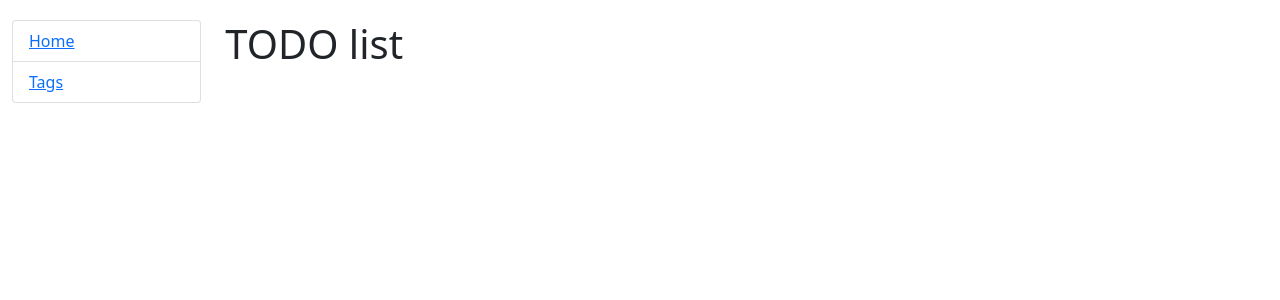
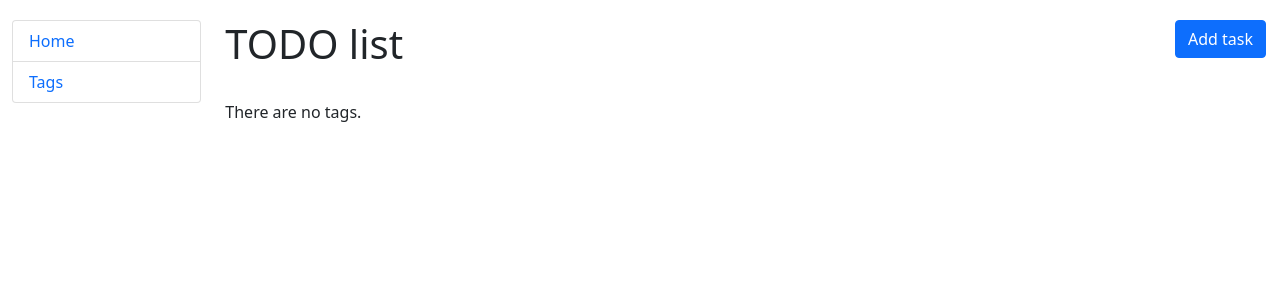
Before and after one commit to KolBohdan/todo-list-site, a Django app: page / in a window 1280 px wide. Shown: the top 300 px of the page. Run offline with Django 4.2, Linux system fonts and the light colour scheme; data that the repository does not hold is empty.

Commit message:
Implement CRUD for the Task model, add complete task feature

```diff
--- a/templates/includes/sidebar.html
+++ b/templates/includes/sidebar.html
@@ -1,4 +1,4 @@
 <ul class="sidebar-nav list-group">
-  <li class="list-group-item"><a href="{% url 'todo:index' %}">Home</a></li>
-  <li class="list-group-item"><a href="{% url 'todo:tag-list' %}">Tags</a></li>
+  <li class="list-group-item"><a style="text-decoration: none" href="{% url 'todo:task-list' %}">Home</a></li>
+  <li class="list-group-item"><a style="text-decoration: none" href="{% url 'todo:tag-list' %}">Tags</a></li>
 </ul>
--- a/templates/todo/index.html
+++ /dev/null
@@ -1,5 +0,0 @@
-{% extends "base.html" %}
-
-{% block content %}
-  <h1>TODO list</h1>
-{% endblock %}
--- /dev/null
+++ b/templates/todo/task_list.html
@@ -0,0 +1,44 @@
+{% extends "base.html" %}
+
+{% block content %}
+  <h1>
+    TODO list
+    <a href="{% url 'todo:task-create' %}" class="btn btn-primary link-to-page">
+      Add task
+    </a>
+  </h1>
+  <br>
+  {% if task_list %}
+    {% for task in task_list %}
+      <h5>
+        <strong>
+          {{ task.content }}
+        </strong>
+        {% if task.is_done %}
+          <strong style="color: green"> Done</strong>
+          <a class="btn btn-secondary link-to-page" href="{% url 'todo:task-complete' task.id %}">Undo</a>
+        {% else %}
+          <strong style="color: red"> Not done</strong>
+          <a class="btn btn-success link-to-page" href="{% url 'todo:task-complete' task.id %}">Complete</a>
+        {% endif %}
+      </h5>
+      <p>Created: {{ task.created_at }}
+        {% if task.deadline %}
+          Deadline: {{ task.deadline }}
+        {% endif %}
+      </p>
+      <h5 style="color: grey">
+        Tags:
+        {% for tag in task.tags.all %}
+          {{ tag.name }}
+        {% endfor %}
+        <a href="{% url 'todo:task-update' pk=task.id %}" class="primary" style="text-decoration: none">Update</a>
+        <a href="{% url 'todo:task-delete' pk=task.id %}" class="primary" style="text-decoration: none">Delete</a>
+      </h5>
+      <hr>
+    {% endfor %}
+
+  {% else %}
+      <p>There are no tags.</p>
+  {% endif %}
+{% endblock %}
--- a/todo/models.py
+++ b/todo/models.py
@@ -4,11 +4,14 @@ from django.db import models
 class Tag(models.Model):
     name = models.CharField(max_length=255, unique=True)
 
+    def __str__(self) -> str:
+        return self.name
+
 
 class Task(models.Model):
     content = models.TextField()
     created_at = models.DateTimeField(auto_now_add=True)
-    deadline = models.DateTimeField()
+    deadline = models.DateTimeField(blank=True, null=True)
     is_done = models.BooleanField(default=False)
     tags = models.ManyToManyField(
         to=Tag,
--- a/todo/urls.py
+++ b/todo/urls.py
@@ -1,15 +1,23 @@
 from django.urls import path
 from .views import (
-    index,
     TagListView,
     TagCreateView,
     TagUpdateView,
     TagDeleteView,
+    TaskListView,
+    TaskCreateView,
+    TaskUpdateView,
+    TaskDeleteView,
+    complete_task,
 )
 
 
 urlpatterns = [
-    path("", index, name="index"),
+    path("", TaskListView.as_view(), name="task-list"),
+    path("tasks/create/", TaskCreateView.as_view(), name="task-create"),
+    path("tasks/<int:pk>/update/", TaskUpdateView.as_view(), name="task-update"),
+    path("tasks/<int:pk>/delete", TaskDeleteView.as_view(), name="task-delete"),
+    path("tasks/<int:pk>/complete/", complete_task, name="task-complete"),
     path("tags/", TagListView.as_view(), name="tag-list"),
     path("tags/create/", TagCreateView.as_view(), name="tag-create"),
     path("tags/<int:pk>/update/", TagUpdateView.as_view(), name="tag-update"),
--- a/todo/views.py
+++ b/todo/views.py
@@ -1,13 +1,38 @@
 from django.http import HttpRequest, HttpResponse
-from django.shortcuts import render
+from django.shortcuts import render, redirect
 from django.urls import reverse_lazy
 from django.views import generic
 
-from todo.models import Tag
+from todo.forms import TaskForm
+from todo.models import Tag, Task
 
 
-def index(request: HttpRequest) -> HttpResponse:
-    return render(request, "todo/index.html")
+class TaskListView(generic.ListView):
+    model = Task
+
+
+class TaskCreateView(generic.CreateView):
+    model = Task
+    form_class = TaskForm
+    success_url = reverse_lazy("todo:task-list")
+
+
+class TaskUpdateView(generic.UpdateView):
+    model = Task
+    form_class = TaskForm
+    success_url = reverse_lazy("todo:task-list")
+
+
+class TaskDeleteView(generic.DeleteView):
+    model = Task
+    success_url = reverse_lazy("todo:task-list")
+
+
+def complete_task(request, pk):
+    task = Task.objects.get(pk=pk)
+    task.is_done = not task.is_done
+    task.save()
+    return redirect("/")
 
 
 class TagListView(generic.ListView):
```
Also changed, not shown: templates/todo/task_confirm_delete.html (added, +10 -0 lines), templates/todo/task_form.html (added, +12 -0 lines), todo/forms.py (added, +17 -0 lines), todo/migrations/0002_alter_task_deadline.py (added), todo/migrations/0003_alter_task_deadline.py (added).
